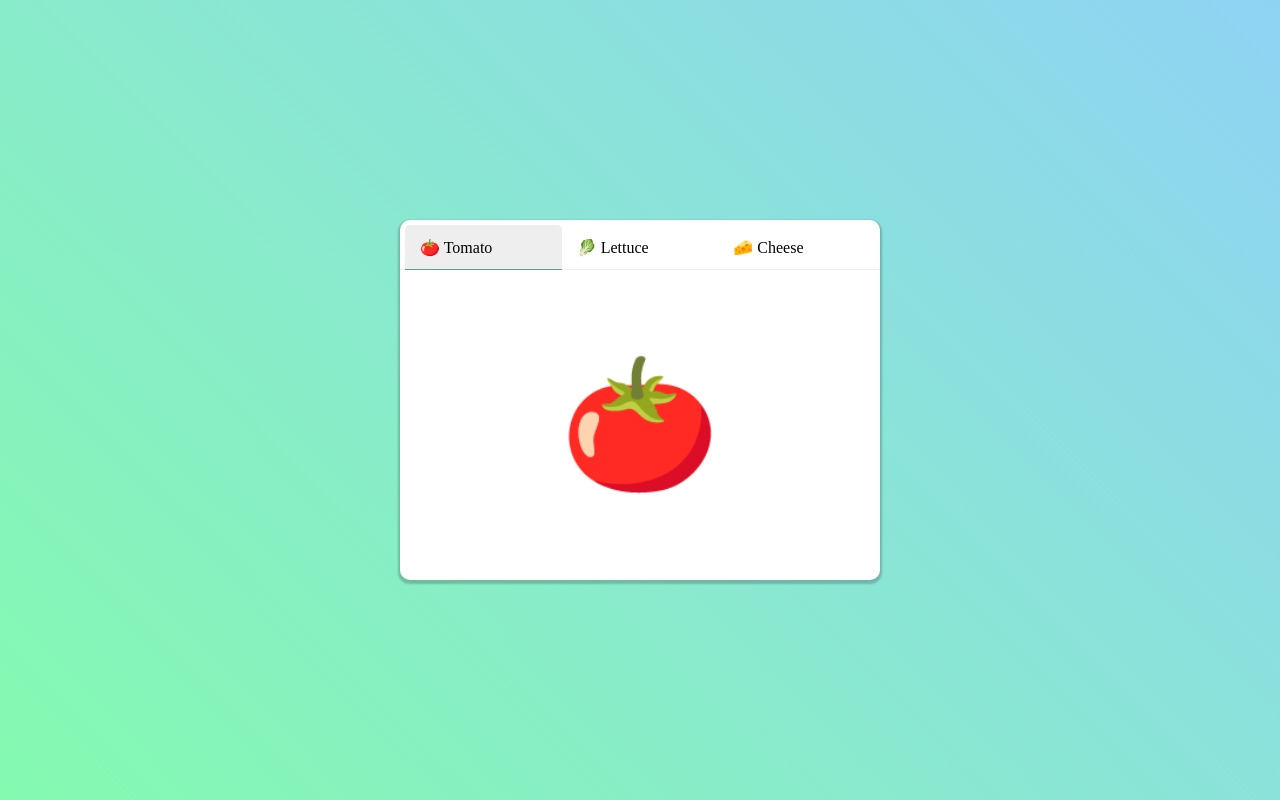
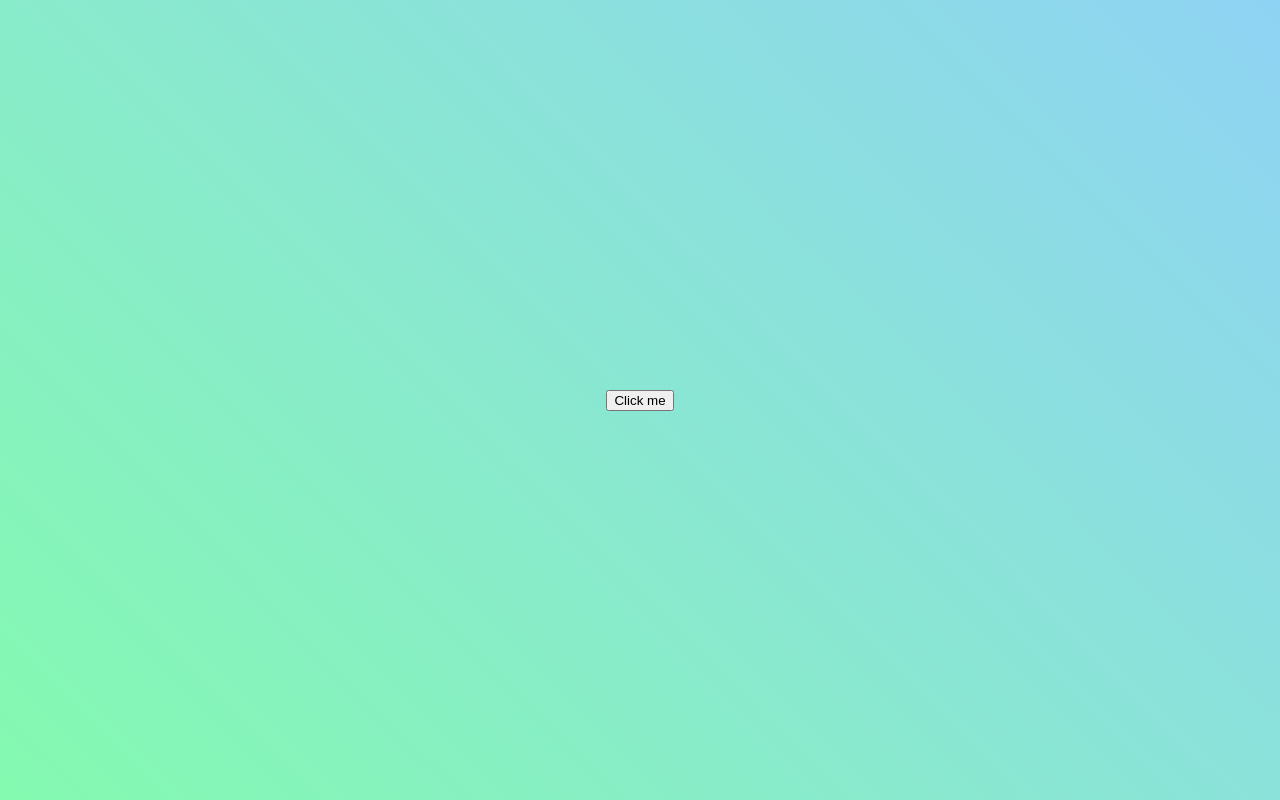
Before and after one commit to pakxe/context-api, a React (Create React App) app: page / in a window 1280 px wide. Built offline with nearby package versions, Linux system fonts and the light colour scheme.

Commit message:
클릭하면 나오고 다시 클릭하면 사라지는 상자 완성본

```diff
--- a/src/App.js
+++ b/src/App.js
@@ -7,7 +7,7 @@ import {
 import styled from "styled-components";
 import React, { useRef, useEffect, useState } from "react";
 import "./style.css";
-import { toHaveAccessibleDescription } from "@testing-library/jest-dom/dist/matchers";
+
 const Background = styled(motion.div)`
   background: linear-gradient(45deg, #84fab0, #8fd3f4);
   width: 100vw;
@@ -17,53 +17,42 @@ const Background = styled(motion.div)`
   align-items: center;
 `;
 
-const ingredients = [
-  { icon: "🍅", label: "Tomato" },
-  { icon: "🥬", label: "Lettuce" },
-  { icon: "🧀", label: "Cheese" },
-];
-
-const [tomato, lettuce, cheese] = ingredients;
-const tabs = [tomato, lettuce, cheese];
-
+const Box = styled(motion.div)`
+  width: 400px;
+  height: 200px;
+  background-color: white;
+  border-radius: 40px;
+  position: absolute;
+  top: 100px;
+  box-shadow: 0 2px 3px rgba(0, 0, 0, 0.2);
+`;
 function App() {
-  const [selectedTab, setSelectedTab] = useState(tabs[0]);
+  const [showing, setShowing] = useState(false);
+  const toggleHandler = () => {
+    setShowing(!showing);
+  };
 
   return (
     <Background>
-      <div className="window">
-        <nav>
-          <ul>
-            {tabs.map((item) => (
-              <li
-                key={item.label}
-                className={item === selectedTab ? "selected" : ""}
-                onClick={() => setSelectedTab(item)}
-              >
-                {`${item.icon} ${item.label}`}
-                {item === selectedTab ? (
-                  <motion.div className="underline" />
-                ) : null}
-              </li>
-            ))}
-          </ul>
-        </nav>
-        <main>
-          <AnimatePresence exitBeforeEnter>
-            <motion.div
-              key={selectedTab ? selectedTab.label : "empty"}
-              initial={{ y: 10, opacity: 0 }}
-              animate={{ y: 0, opacity: 1 }}
-              exit={{ y: -10, opacity: 0 }}
-              transition={{ duration: 0.2 }}
-            >
-              {selectedTab ? selectedTab.icon : "🥨"}
-            </motion.div>
-          </AnimatePresence>
-        </main>
-      </div>
+      <button onClick={toggleHandler}>Click me</button>
+      <AnimatePresence>
+        {showing ? (
+          <Box
+            variants={boxVariants}
+            initial="initial"
+            animate="visible"
+            exit="leaving"
+          />
+        ) : null}
+      </AnimatePresence>
     </Background>
   );
 }
 
+const boxVariants = {
+  initial: { opacity: 0, scale: 0 },
+  visible: { opacity: 1, scale: 1 },
+  leaving: { opacity: 0, scale: 0, y: 50 },
+};
+
 export default App;
```
